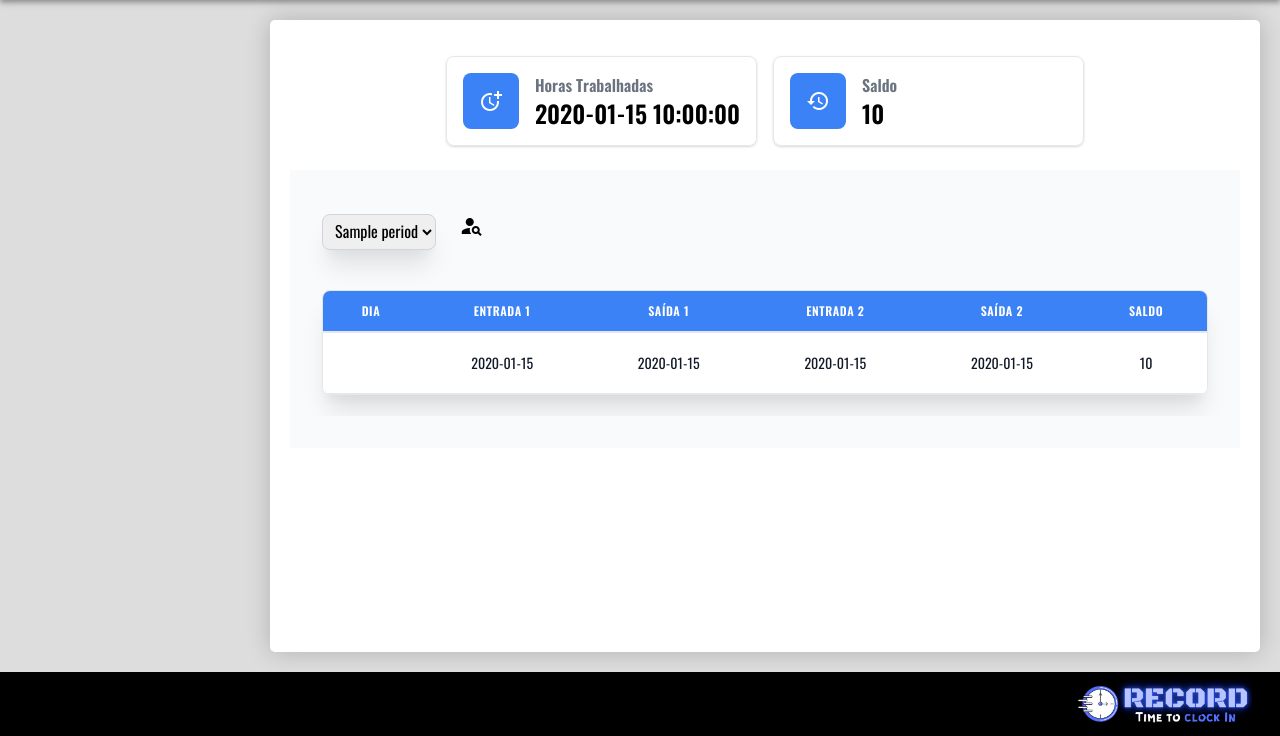
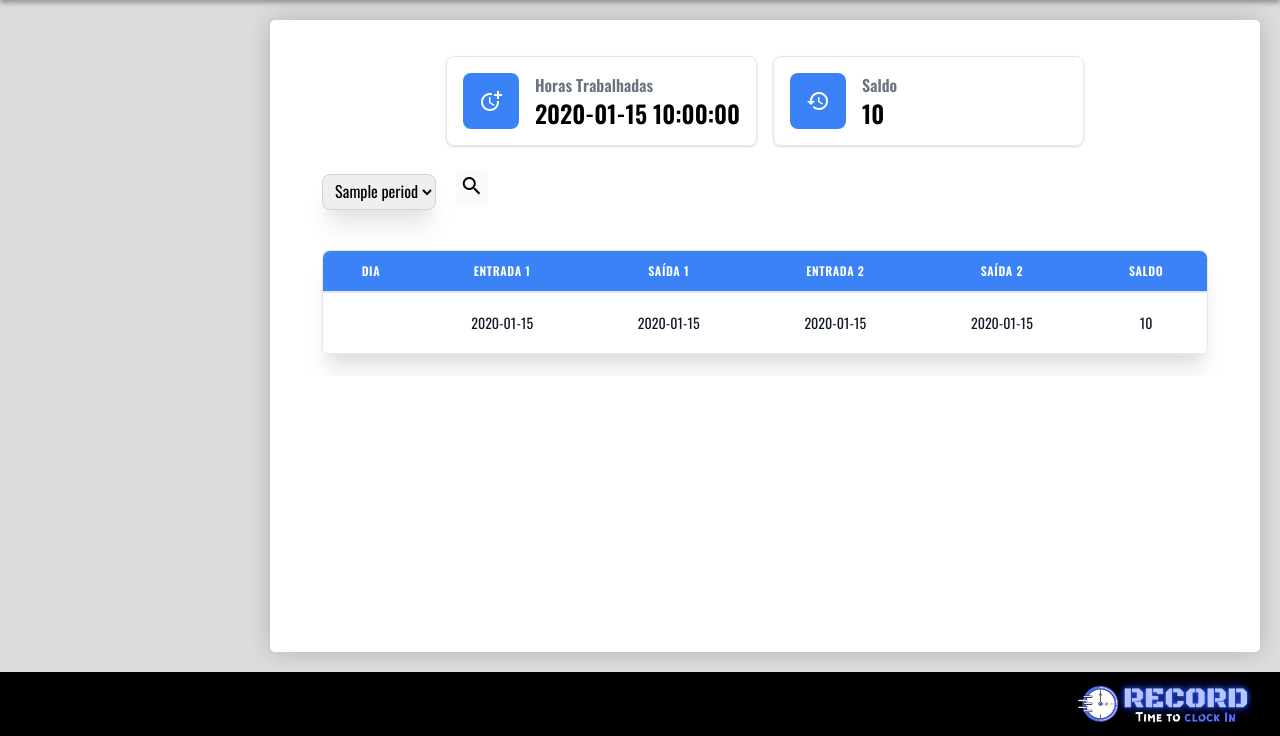
Before and after one commit to SergioFelzener/record, a PHP site: template src/views/monthly_report.php in a window 1280 px wide. Shown: the part 64-800 px from the top of the page. Run offline with PHP 8.4, Linux system fonts and the light colour scheme; the visitor is signed in with stand-in values (Sample User, id 1); the template is opened without the code that fills it: most values are stand-ins (such as "Sample title", 1, 10 or a date in 2020); data that the repository does not hold is empty; style sheets or scripts are compiled from the project's sources.

Commit message:
finalizando ajustes

```diff
--- a/src/views/monthly_report.php
+++ b/src/views/monthly_report.php
@@ -12,7 +12,7 @@
 
     <div class="flex items-center justify-center">
         <div class="bg-white p-4 rounded">
-            <div class="md:grid md:grid-cols-2 md:gap-4 space-y-4 md:space-y-0 mb-2">
+            <div class="md:grid md:grid-cols-2 md:gap-4 space-y-4 md:space-y-0">
                 <div class="shadow border rounded-lg">
                     <div class="flex items-center space-x-4 p-4">
                         <div class="flex items-center p-4 bg-blue-500 text-white rounded-lg">
@@ -47,9 +47,9 @@
         </div>
     </div>
 
-    <div class="antialiased font-sans bg-gray-50">
-        <div class="container px-4 sm:px-8">
-            <div class="py-8">
+    <div class="antialiased font-sans bg-white">
+        <div class="container sm:px-8">
+            <div>
                 <div class="my-2 flex sm:flex-row flex-col">
                     <div class="flex flex-row sm:mb-0">
                         <div class="relative">
@@ -78,7 +78,7 @@
                                         ?>
                                     </select>
                                     <button class="btn btn-primary bg-gray-50 rounded p-1 ml-2 hover:text-blue-600">
-                                        <i class="material-icons">person_search</i>
+                                        <i class="material-icons">search</i>
                                     </button>
                                 </div>
                             </form>
--- a/src/views/template/menu.php
+++ b/src/views/template/menu.php
@@ -45,7 +45,7 @@
             </ul>
         </div>
     </nav>
-    <div class="sidebar-widgets position-absolute">
+    <div class="sidebar-widgets">
         <div class="sidebar-widget">
             <i class="material-icons mr-2 text-blue-600">query_builder</i>
             <div class="info">
@@ -69,9 +69,7 @@
                 <span class="label text-muted">Hora de Saída</span>
             </div>
         </div>
-
     </div>
-
 </aside>
 
 <script>
```
